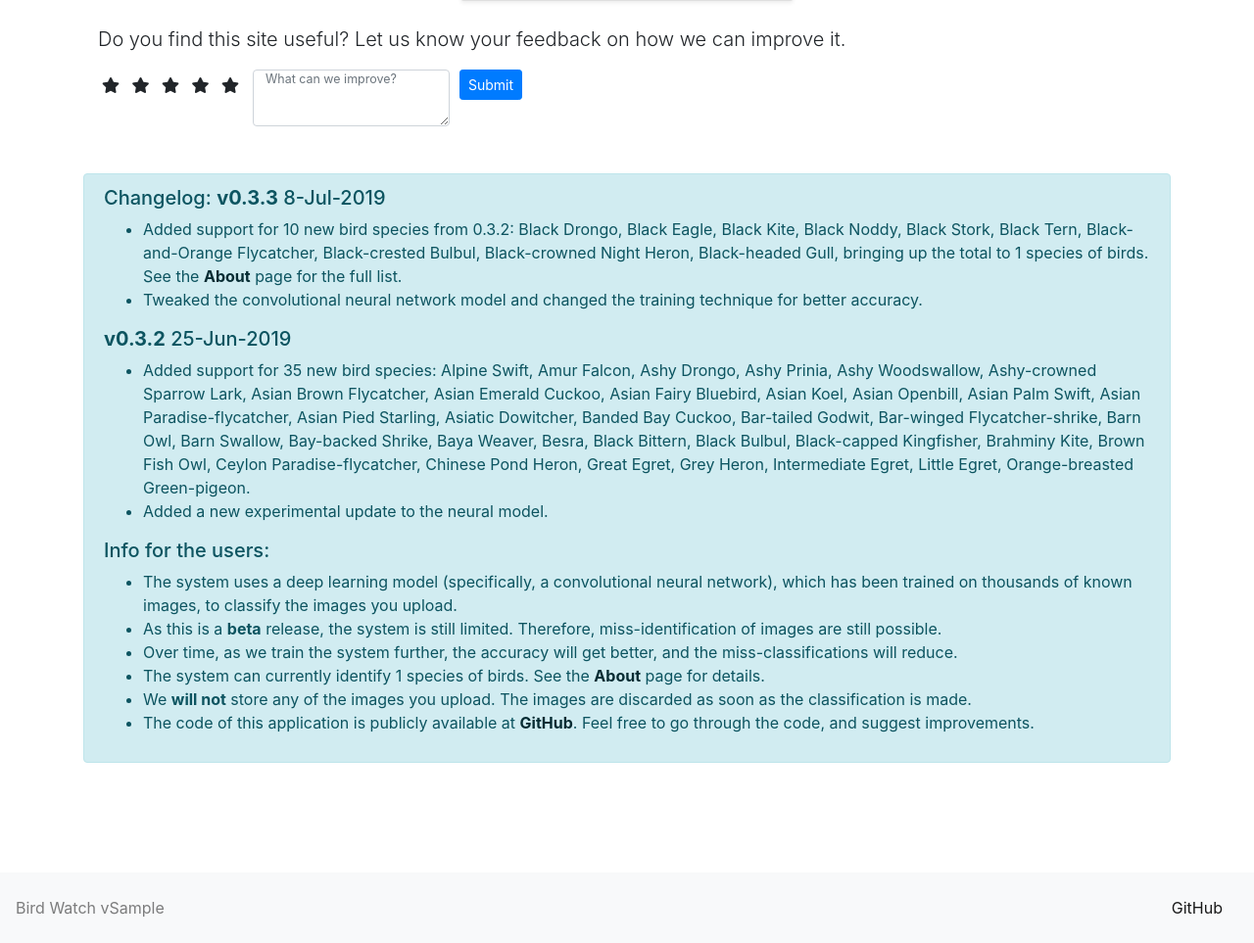
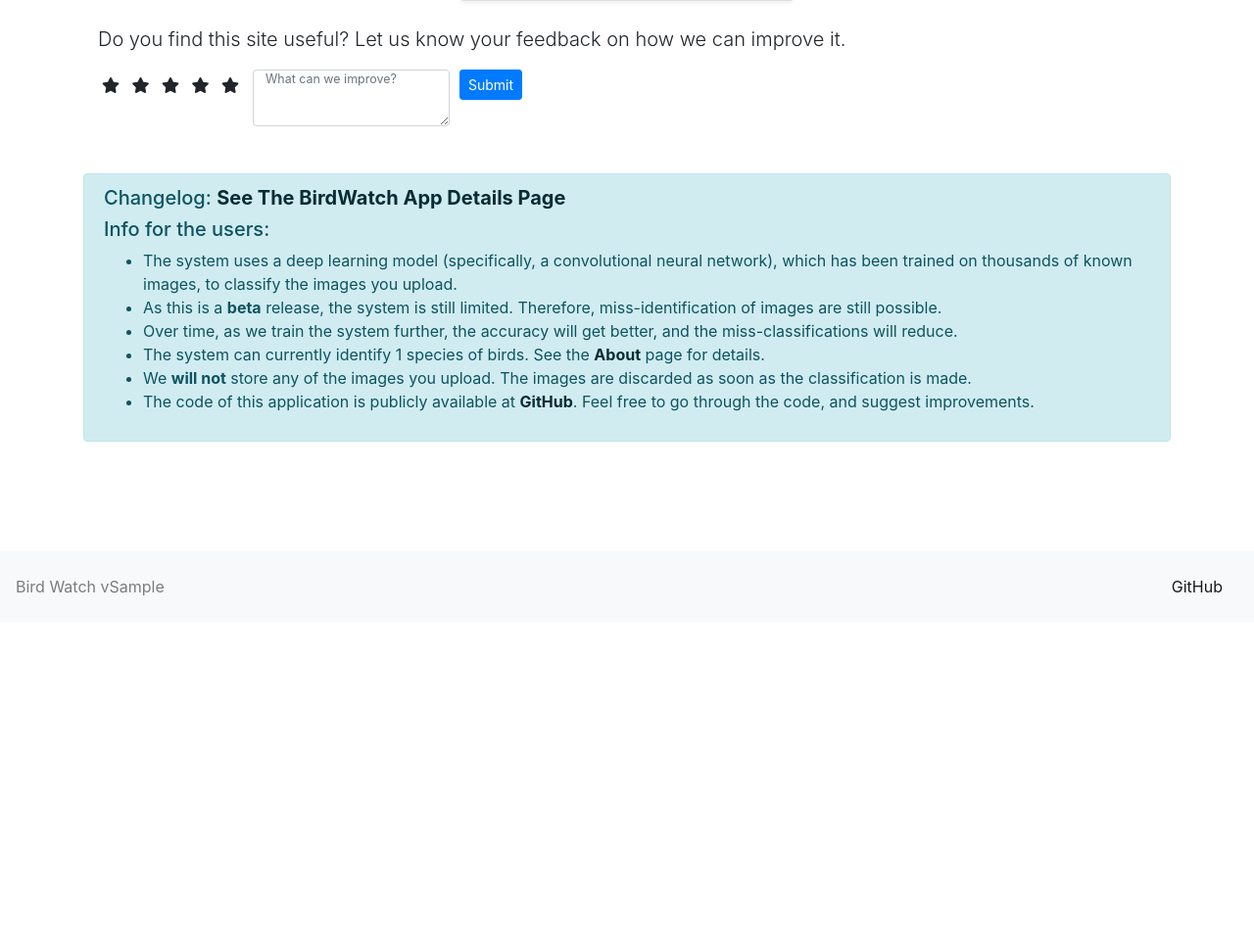
Before and after one commit to Thimira/bird_watch, a Flask app: template templates/index.html in a window 1280 px wide. Shown: the part 536-1499 px from the top of the page at 98% size. After the commit the page ends 1145 px from the top, so only its background shows below. Run offline with Flask 2, Linux system fonts and the light colour scheme; the template is opened without the code that fills it: most values are stand-ins (such as "Sample title", 1, 10 or a date in 2020); parts of the project's set-up code (start-up, migrations or seed data) failed here and were passed over; some libraries are stand-ins or nearby versions.

Commit message:
updated for new website setup

```diff
--- a/application.py
+++ b/application.py
@@ -290,7 +290,7 @@ def sitemap():
     try:
         """Generate sitemap.xml. Makes a list of urls and date modified."""
         pages=[]
-        app_modified_time = app_config.get('app_modified_time', '2019-05-25T10:00:00Z')
+        app_modified_time = app_config.get('app_modified_time', '2020-09-13T10:45:49Z')
 
         app_modified_time = get_setting('app_modified_time')
 
@@ -338,7 +338,7 @@ application.add_url_rule('/feedback', 'feedback', customer_feedback, methods=['P
 
 
 application.add_url_rule('/about', 'about', about, methods=['GET'])
-application.add_url_rule('/howitworks', 'howitworks', howitworks, methods=['GET'])
+# application.add_url_rule('/howitworks', 'howitworks', howitworks, methods=['GET'])
 
 application.add_url_rule('/sitemap.xml', 'sitemap.xml', sitemap, methods=['GET'])
 application.add_url_rule('/robots.txt', 'robots.txt', robots, methods=['GET'])
--- a/conf/application.ini
+++ b/conf/application.ini
@@ -1,12 +1,12 @@
 [default]
-application_version = 0.3.4
+application_version = 0.3.9
 ; from datetime import datetime, timedelta
 ; str((datetime.utcnow()).replace(microsecond=0).isoformat()) + 'Z'
-app_modified_time = 2019-12-01T18:32:06Z
+app_modified_time = 2020-09-05T12:32:50Z
 application_secret = MkpMBH6QPsnNZgqepQFy
 aws_redion = us-east-1
 debug = True
-site_domain = https://www.birdwatch.photo
+site_domain = https://app.birdwatch.photo
 final_model_path = models/final_model_033.h5
 class_dictionary_path = models/class_indices_033.npy
 img_width = 398
--- a/static/robots.txt
+++ b/static/robots.txt
@@ -1,3 +1,3 @@
 User-agent: *
 Disallow:
-Sitemap: https://www.birdwatch.photo/sitemap.xml
+Sitemap: https://app.birdwatch.photo/sitemap.xml
--- a/templates/index.html
+++ b/templates/index.html
@@ -11,7 +11,7 @@
         <a class="nav-link" href="#">Home <span class="sr-only">(current)</span></a>
     </li>
     <li class="nav-item">
-        <a class="nav-link" href="/howitworks">How it Works</a>
+        <a class="nav-link" href="https://www.birdwatch.photo/the-ai-behind-birdwatch/">How it Works</a>
     </li>
     <li class="nav-item">
         <a class="nav-link" href="/about">About</a>
@@ -115,16 +115,7 @@
     </div>
     <br />
     <div class="alert alert-info" role="alert">
-        <h5 class="alert-heading">Changelog: <strong>v0.3.3</strong> 8-Jul-2019</h5></li>
-        <ul>
-            <li>Added support for 10 new bird species from 0.3.2: Black Drongo, Black Eagle, Black Kite, Black Noddy, Black Stork, Black Tern, Black-and-Orange Flycatcher, Black-crested Bulbul, Black-crowned Night Heron, Black-headed Gull, bringing up the total to {{num_classes}} species of birds. See the <a href="/about" class="alert-link">About</a> page for the full list.</li>
-            <li>Tweaked the convolutional neural network model and changed the training technique for better accuracy.</li>
-        </ul>
-        <h5 class="alert-heading"><strong>v0.3.2</strong> 25-Jun-2019</h5></li>
-        <ul>
-            <li>Added support for 35 new bird species: Alpine Swift, Amur Falcon, Ashy Drongo, Ashy Prinia, Ashy Woodswallow, Ashy-crowned Sparrow Lark, Asian Brown Flycatcher, Asian Emerald Cuckoo, Asian Fairy Bluebird, Asian Koel, Asian Openbill, Asian Palm Swift, Asian Paradise-flycatcher, Asian Pied Starling, Asiatic Dowitcher, Banded Bay Cuckoo, Bar-tailed Godwit, Bar-winged Flycatcher-shrike, Barn Owl, Barn Swallow, Bay-backed Shrike, Baya Weaver, Besra, Black Bittern, Black Bulbul, Black-capped Kingfisher, Brahminy Kite, Brown Fish Owl, Ceylon Paradise-flycatcher, Chinese Pond Heron, Great Egret, Grey Heron, Intermediate Egret, Little Egret, Orange-breasted Green-pigeon.</li>
-            <li>Added a new experimental update to the neural model.</li>
-        </ul>
+        <h5 class="alert-heading">Changelog: <a href="https://www.birdwatch.photo/birdwatch-app/" target="_blank" class="alert-link">See The BirdWatch App Details Page</a></h5>
         <h5 class="alert-heading">Info for the users:</h5>
         <ul>
             <li>The system uses a deep learning model (specifically, a convolutional neural network), which has been trained on thousands of known images, to classify the images you upload.</li>
```
